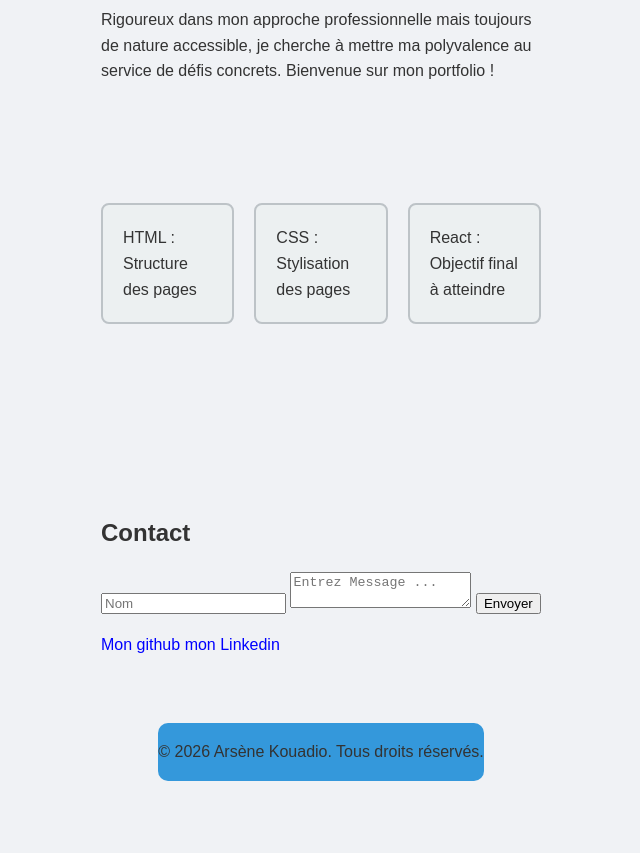
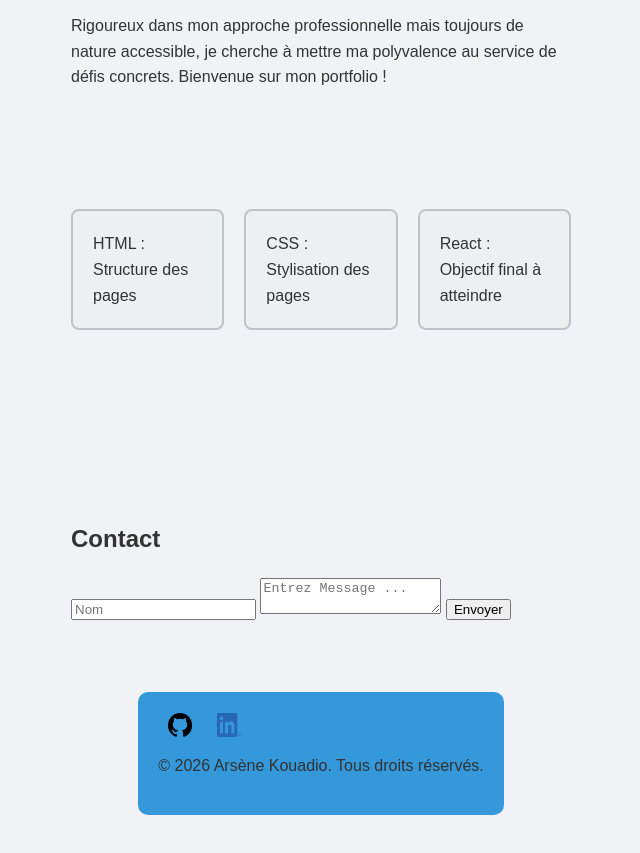
Before and after one commit to Alvin07-droid/portfolio-s1, a plain HTML site: page index.html in a window 1280 px wide. Shown: the part 714-1567 px from the top of the page, without its empty margins (319-959 px from the left). Before the commit the page ends 1515 px from the top, so only its background shows below. Drawn offline with Linux system fonts and the light colour scheme.

Commit message:
Ajout icones Github et linkedin

```diff
--- a/index.html
+++ b/index.html
@@ -33,18 +33,21 @@
             <textarea placeholder="Entrez Message ..." required></textarea>
             <button type="submit">Envoyer</button>
         </form>
-        <p>
-            <a href="https://github.com">Mon github</a>
-            <a href="https://www.linkedin.com/feed/">mon Linkedin</a>
-        </p>
+
     </section>
   </main>
 
   <footer>
 
-        <p>&copy; 2026 Arsène Kouadio. Tous droits réservés.</p>
+      <a href="https://github.com" target="_blank">
+        <img src="icons/GitHub_Invertocat_Black.png" alt="Github" width="24" height="24">
+      </a>
+      <a href="https://www.linkedin.com/feed/" target="_blank">
+        <img src="icons/LI-In-Bug.png" alt="Linkedin" width="24" height="24">
+      </a>
+      <p>&copy; 2026 Arsène Kouadio. Tous droits réservés.</p>
 
-    </footer>
+  </footer>
 
 
 </body>
--- a/style.css
+++ b/style.css
@@ -1,7 +1,4 @@
 
-*{
-    box-sizing: border-box;
-}
 
 body{
     font-family: Arial, Helvetica, sans-serif;
@@ -40,13 +37,26 @@ a:hover {
 
 footer{
     background-color: #3498db;
-    padding: auto;
-    margin: auto;
+    padding: 20px;
+    margin: 20px;
     border-radius: 10px;
 }
 
 footer p {
     text-align: center;
+}
+
+footer a {
+    margin: 0 10px;
+    transition: opacity 0.2s;
+}
+
+footer a:hover{
+    opacity: 0.7;
+}
+
+footer img {
+    vertical-align: middle;
 }
 
 
```
Also changed, not shown: icons/GitHub_Invertocat_Black.png (added), icons/LI-In-Bug.png (added), 1 other file.
